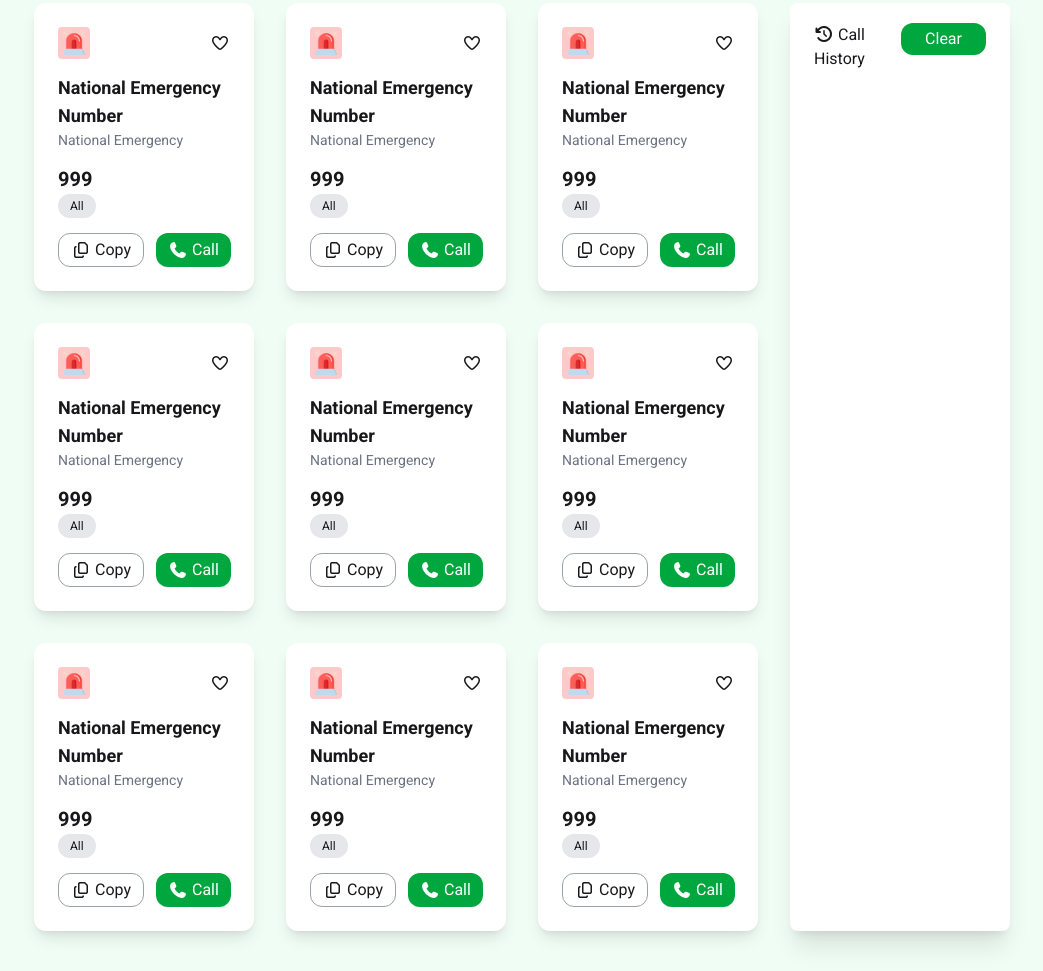
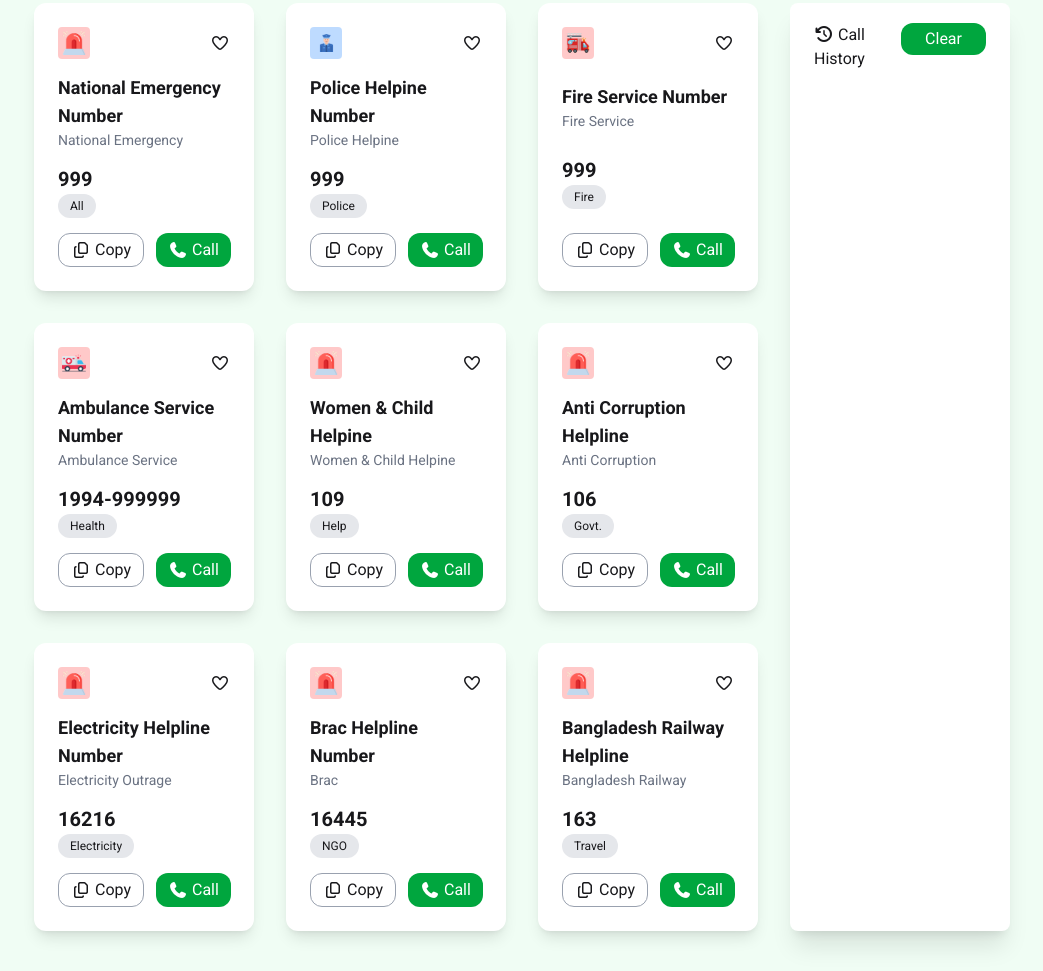
Before and after one commit to shalehNetDev/B12-A5-Emergency-Hotline, a plain HTML site: page index.html in a window 1280 px wide. Shown: the part 357-1328 px from the top of the page, without its empty margins (118-1161 px from the left). Drawn offline with nearby package versions, Linux system fonts and the light colour scheme.

Commit message:
css updated

```diff
--- a/index.html
+++ b/index.html
@@ -67,16 +67,56 @@
         </div>
         <div class="bg-white shadow-lg rounded-xl p-6 h-72 flex flex-col justify-between">
             <div class="flex items-center justify-between">
-                <img src="./assets/emergency.png" alt="" class="w-8 h-8 bg-red-200 p-1 rounded">
+                <img src="./assets/police.png" alt="" class="w-8 h-8 bg-blue-200 p-1 rounded">
                 <i class="fa-regular fa-heart"></i>
             </div>
             <div>
-                <h1 class="font-bold text-lg">National Emergency Number</h1>
-                <p class="text-sm text-gray-500">National Emergency</p>
+                <h1 class="font-bold text-lg">Police Helpine Number</h1>
+                <p class="text-sm text-gray-500">Police Helpine</p>
             </div>
             <div>
                 <h1 class="font-bold text-xl">999</h1>
-                <span class="bg-gray-200 rounded-2xl text-xs px-3 py-1 inline-block">All</span>
+                <span class="bg-gray-200 rounded-2xl text-xs px-3 py-1 inline-block">Police</span>
+            </div>
+            <div class="flex gap-3">
+                <button class="border border-gray-400 px-3 py-1 w-1/2 rounded-xl flex items-center justify-center gap-1">
+                    <i class="fa-regular fa-copy"></i> Copy</button>
+                <button class="text-white bg-[#00a63e] px-3 py-1 w-1/2 rounded-xl flex items-center justify-center gap-1">
+                    <i class="fa-solid fa-phone"></i> Call</button>
+            </div>
+        </div>
+        <div class="bg-white shadow-lg rounded-xl p-6 h-72 flex flex-col justify-between">
+            <div class="flex items-center justify-between">
+                <img src="./assets/fire-service.png" alt="" class="w-8 h-8 bg-red-200 p-1 rounded">
+                <i class="fa-regular fa-heart"></i>
+            </div>
+            <div>
+                <h1 class="font-bold text-lg">Fire Service Number</h1>
+                <p class="text-sm text-gray-500">Fire Service</p>
+            </div>
+            <div>
+                <h1 class="font-bold text-xl">999</h1>
+                <span class="bg-gray-200 rounded-2xl text-xs px-3 py-1 inline-block">Fire</span>
+            </div>
+            <div class="flex gap-3">
+                <button class="border border-gray-400 px-3 py-1 w-1/2 rounded-xl flex items-center justify-center gap-1">
+                    <i class="fa-regular fa-copy"></i> Copy</button>
+                <button class="text-white bg-[#00a63e] px-3 py-1 w-1/2 rounded-xl flex items-center justify-center gap-1">
+                    <i class="fa-solid fa-phone"></i> Call</button>
+            </div>
+        </div>
+        <div class="bg-white shadow-lg rounded-xl p-6 h-72 flex flex-col justify-between">
+            <div class="flex items-center justify-between">
+                <img src="./assets/ambulance.png" alt="" class="w-8 h-8 bg-red-200 p-1 rounded">
+                <i class="fa-regular fa-heart"></i>
+            </div>
+            <div>
+                <h1 class="font-bold text-lg">Ambulance Service Number</h1>
+                <p class="text-sm text-gray-500">Ambulance Service</p>
+            </div>
+            <div>
+                <h1 class="font-bold text-xl">1994-999999</h1>
+                <span class="bg-gray-200 rounded-2xl text-xs px-3 py-1 inline-block">Health</span>
             </div>
             <div class="flex gap-3">
                 <button class="border border-gray-400 px-3 py-1 w-1/2 rounded-xl flex items-center justify-center gap-1">
@@ -91,12 +131,12 @@
                 <i class="fa-regular fa-heart"></i>
             </div>
             <div>
-                <h1 class="font-bold text-lg">National Emergency Number</h1>
-                <p class="text-sm text-gray-500">National Emergency</p>
+                <h1 class="font-bold text-lg">Women & Child Helpine</h1>
+                <p class="text-sm text-gray-500">Women & Child Helpine</p>
             </div>
             <div>
-                <h1 class="font-bold text-xl">999</h1>
-                <span class="bg-gray-200 rounded-2xl text-xs px-3 py-1 inline-block">All</span>
+                <h1 class="font-bold text-xl">109</h1>
+                <span class="bg-gray-200 rounded-2xl text-xs px-3 py-1 inline-block">Help</span>
             </div>
             <div class="flex gap-3">
                 <button class="border border-gray-400 px-3 py-1 w-1/2 rounded-xl flex items-center justify-center gap-1">
@@ -111,12 +151,12 @@
                 <i class="fa-regular fa-heart"></i>
             </div>
             <div>
-                <h1 class="font-bold text-lg">National Emergency Number</h1>
-                <p class="text-sm text-gray-500">National Emergency</p>
+                <h1 class="font-bold text-lg">Anti Corruption Helpline</h1>
+                <p class="text-sm text-gray-500">Anti Corruption</p>
             </div>
             <div>
-                <h1 class="font-bold text-xl">999</h1>
-                <span class="bg-gray-200 rounded-2xl text-xs px-3 py-1 inline-block">All</span>
+                <h1 class="font-bold text-xl">106</h1>
+                <span class="bg-gray-200 rounded-2xl text-xs px-3 py-1 inline-block">Govt.</span>
             </div>
             <div class="flex gap-3">
                 <button class="border border-gray-400 px-3 py-1 w-1/2 rounded-xl flex items-center justify-center gap-1">
@@ -131,12 +171,12 @@
                 <i class="fa-regular fa-heart"></i>
             </div>
             <div>
-                <h1 class="font-bold text-lg">National Emergency Number</h1>
-                <p class="text-sm text-gray-500">National Emergency</p>
+                <h1 class="font-bold text-lg">Electricity Helpline Number</h1>
+                <p class="text-sm text-gray-500">Electricity Outrage</p>
             </div>
             <div>
-                <h1 class="font-bold text-xl">999</h1>
-                <span class="bg-gray-200 rounded-2xl text-xs px-3 py-1 inline-block">All</span>
+                <h1 class="font-bold text-xl">16216</h1>
+                <span class="bg-gray-200 rounded-2xl text-xs px-3 py-1 inline-block">Electricity</span>
             </div>
             <div class="flex gap-3">
                 <button class="border border-gray-400 px-3 py-1 w-1/2 rounded-xl flex items-center justify-center gap-1">
@@ -151,12 +191,12 @@
                 <i class="fa-regular fa-heart"></i>
             </div>
             <div>
-                <h1 class="font-bold text-lg">National Emergency Number</h1>
-                <p class="text-sm text-gray-500">National Emergency</p>
+                <h1 class="font-bold text-lg">Brac Helpline Number</h1>
+                <p class="text-sm text-gray-500">Brac</p>
             </div>
             <div>
-                <h1 class="font-bold text-xl">999</h1>
-                <span class="bg-gray-200 rounded-2xl text-xs px-3 py-1 inline-block">All</span>
+                <h1 class="font-bold text-xl">16445</h1>
+                <span class="bg-gray-200 rounded-2xl text-xs px-3 py-1 inline-block">NGO</span>
             </div>
             <div class="flex gap-3">
                 <button class="border border-gray-400 px-3 py-1 w-1/2 rounded-xl flex items-center justify-center gap-1">
@@ -171,52 +211,12 @@
                 <i class="fa-regular fa-heart"></i>
             </div>
             <div>
-                <h1 class="font-bold text-lg">National Emergency Number</h1>
-                <p class="text-sm text-gray-500">National Emergency</p>
+                <h1 class="font-bold text-lg">Bangladesh Railway Helpline </h1>
+                <p class="text-sm text-gray-500">Bangladesh Railway</p>
             </div>
             <div>
-                <h1 class="font-bold text-xl">999</h1>
-                <span class="bg-gray-200 rounded-2xl text-xs px-3 py-1 inline-block">All</span>
-            </div>
-            <div class="flex gap-3">
-                <button class="border border-gray-400 px-3 py-1 w-1/2 rounded-xl flex items-center justify-center gap-1">
-                    <i class="fa-regular fa-copy"></i> Copy</button>
-                <button class="text-white bg-[#00a63e] px-3 py-1 w-1/2 rounded-xl flex items-center justify-center gap-1">
-                    <i class="fa-solid fa-phone"></i> Call</button>
-            </div>
-        </div>
-        <div class="bg-white shadow-lg rounded-xl p-6 h-72 flex flex-col justify-between">
-            <div class="flex items-center justify-between">
-                <img src="./assets/emergency.png" alt="" class="w-8 h-8 bg-red-200 p-1 rounded">
-                <i class="fa-regular fa-heart"></i>
-            </div>
-            <div>
-                <h1 class="font-bold text-lg">National Emergency Number</h1>
-                <p class="text-sm text-gray-500">National Emergency</p>
-            </div>
-            <div>
-                <h1 class="font-bold text-xl">999</h1>
-                <span class="bg-gray-200 rounded-2xl text-xs px-3 py-1 inline-block">All</span>
-            </div>
-            <div class="flex gap-3">
-                <button class="border border-gray-400 px-3 py-1 w-1/2 rounded-xl flex items-center justify-center gap-1">
-                    <i class="fa-regular fa-copy"></i> Copy</button>
-                <button class="text-white bg-[#00a63e] px-3 py-1 w-1/2 rounded-xl flex items-center justify-center gap-1">
-                    <i class="fa-solid fa-phone"></i> Call</button>
-            </div>
-        </div>
-        <div class="bg-white shadow-lg rounded-xl p-6 h-72 flex flex-col justify-between">
-            <div class="flex items-center justify-between">
-                <img src="./assets/emergency.png" alt="" class="w-8 h-8 bg-red-200 p-1 rounded">
-                <i class="fa-regular fa-heart"></i>
-            </div>
-            <div>
-                <h1 class="font-bold text-lg">National Emergency Number</h1>
-                <p class="text-sm text-gray-500">National Emergency</p>
-            </div>
-            <div>
-                <h1 class="font-bold text-xl">999</h1>
-                <span class="bg-gray-200 rounded-2xl text-xs px-3 py-1 inline-block">All</span>
+                <h1 class="font-bold text-xl">163</h1>
+                <span class="bg-gray-200 rounded-2xl text-xs px-3 py-1 inline-block">Travel</span>
             </div>
             <div class="flex gap-3">
                 <button class="border border-gray-400 px-3 py-1 w-1/2 rounded-xl flex items-center justify-center gap-1">
```
